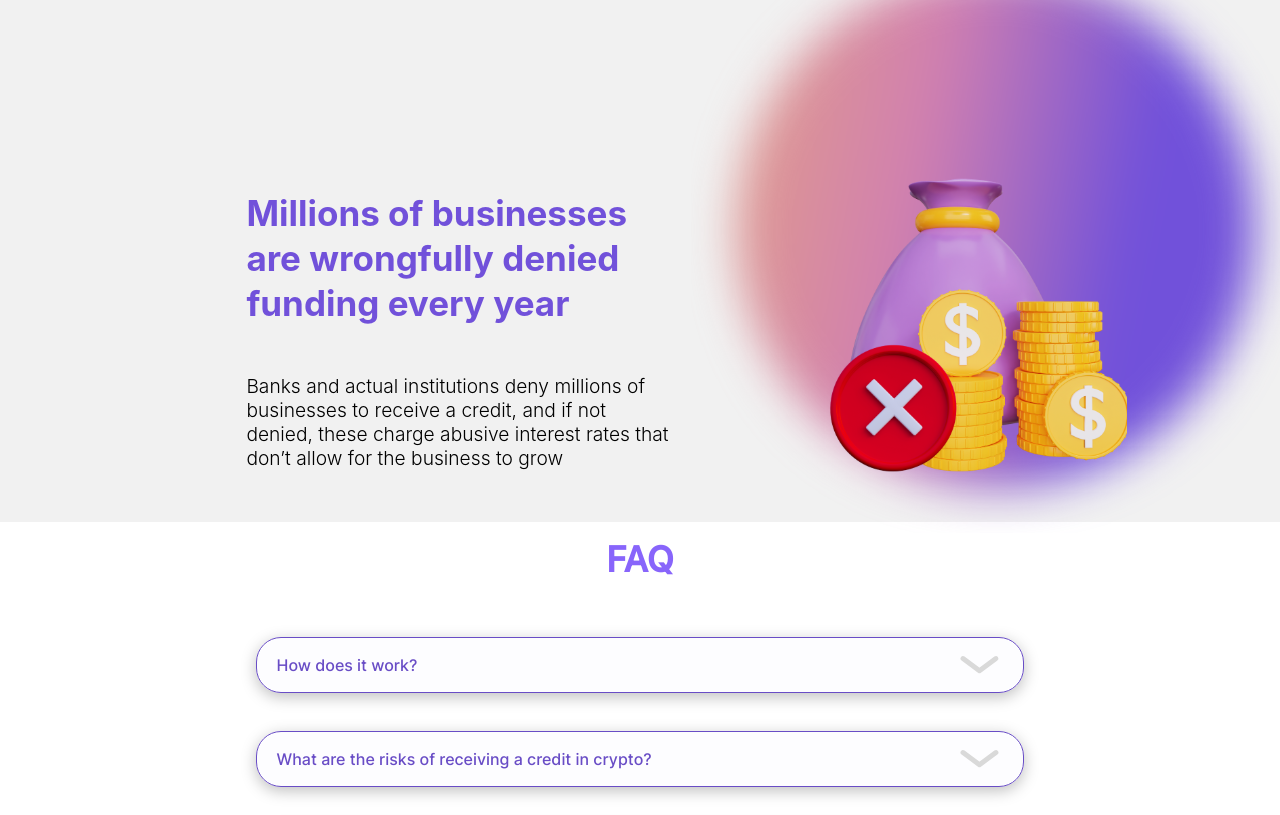
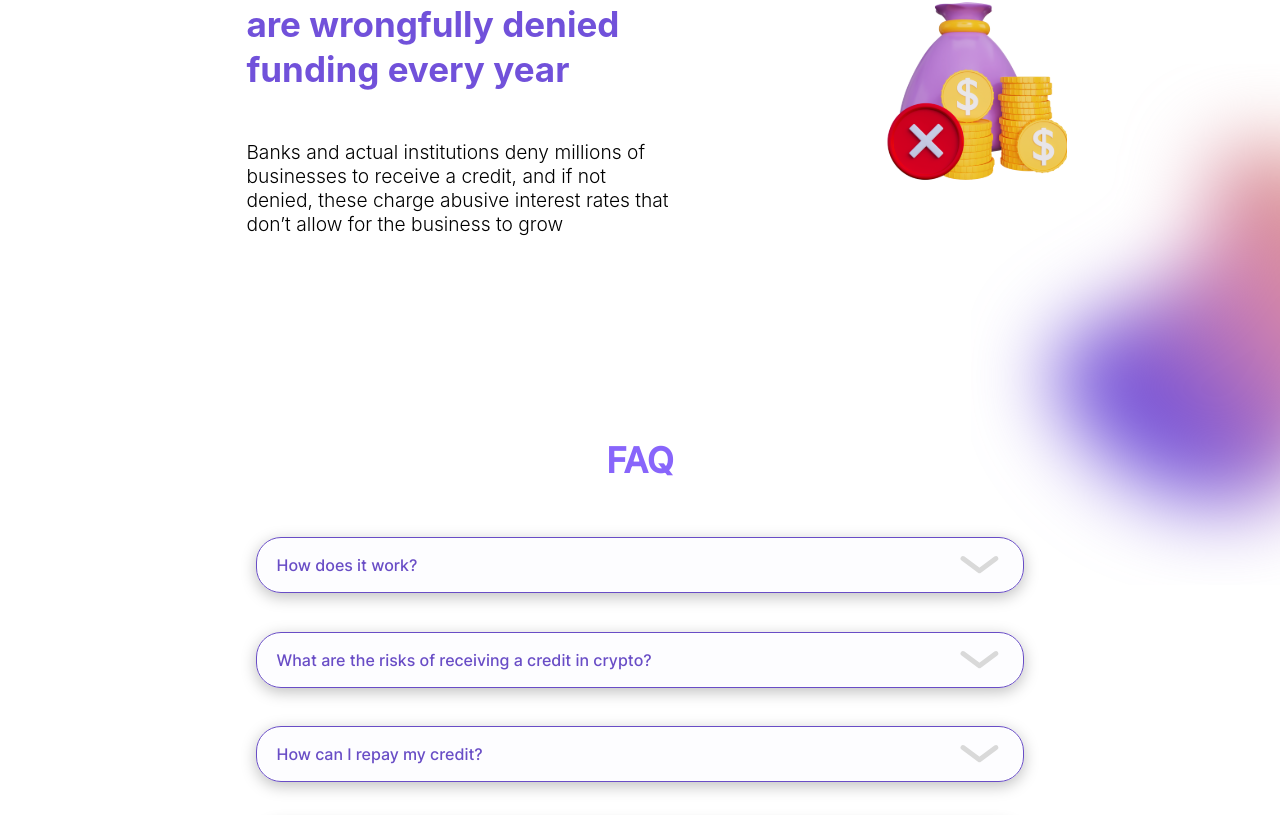
Before and after one commit to adrianiux38/growkeyreact, a React (Create React App) app: page / in a window 1280 px wide. Shown: the part 4065-4880 px from the top of the page. Built offline with nearby package versions, Linux system fonts and the light colour scheme.

Commit message:
casi listo

```diff
--- a/src/components/Ctaapply/Ctaapply.css
+++ b/src/components/Ctaapply/Ctaapply.css
@@ -19,8 +19,7 @@
     justify-content: center;
     justify-items: center;
     align-items: center;
-
-
+    text-align: center;
 }
 
 .ctaText h2{
@@ -51,7 +50,7 @@
     display: flex;
     justify-content: center;
     align-items: center;
-    width: 30% !important;
+    width: 30%;
     background: linear-gradient(180deg, #f8f8f800 0%, #694dc600 100%);
     box-shadow: 0px 4px 4px rgba(0, 0, 0, 0.25);
     border-radius: 25px;
@@ -60,3 +59,19 @@
     color: #7151DA;
     font-weight: bold;
 }
+
+@media (max-width: 850px) {
+    /*Mobiles*/
+    .ctaText h2, p{
+        max-width: 90%;
+    }
+    .ctaText p{
+        align-self: center;
+        margin: 0;
+        margin-bottom: 5%;
+    }
+    .ctaText button{
+        width: 60%;
+    }
+
+}
--- a/src/components/Ctaapply/index.jsx
+++ b/src/components/Ctaapply/index.jsx
@@ -6,7 +6,7 @@ export const Ctaapply = () => {
     <div id='ctaapply'>
         <div className='ctaText'>
             <h2>It's not  about the money, but how it makes you grow</h2>
-            <p>By being one of the first to join, you will be joining our ecommerce Masters mentorship group, where we will guide you along with industry experts to helop you escale your ecommerce business</p>
+            <p>By being one of the firsts to join, we will give you access to our exclusive mentorship group, where we will help you escale your ecommerce business</p>
             <button>Apply to witelist</button>
         </div>
     </div>
--- a/src/components/Faq/Faq.css
+++ b/src/components/Faq/Faq.css
@@ -1,6 +1,7 @@
 #faqsection{
     display: flex;
     width: 100vw;
+    margin-top: 12%;
     align-content: center;
     justify-content: center;
     flex-direction: column;
--- a/src/components/Navbar/Navbar.css
+++ b/src/components/Navbar/Navbar.css
@@ -88,6 +88,9 @@
         padding: 20px 0 20px;
         justify-content: flex-end;
     }
+    #logocont{
+      flex:0.9 !important;
+    }
 
     .navbar > div {
         min-height: 25px;
@@ -121,7 +124,7 @@
         flex-direction: column;
         justify-content: space-around;
         z-index: 12;
-        margin-right: 3vh !important;
+        margin-right: 0% !important;
 
     }
 
@@ -208,9 +211,11 @@
         justify-content: center;
         align-content: center;
         transform: translateY(100%);
+        z-index: 10;
         transition: all .2s ease-in-out;
-        /*z-index: 10;
         row-gap: 20px;
+        /*
+
         */
 
     }
--- a/src/components/Navbar/index.jsx
+++ b/src/components/Navbar/index.jsx
@@ -18,7 +18,7 @@ export const Navbar = () => {
                             <img src={Logo} alt="logo" />
                         </div>
                     </Link>
-                    <div className='contNav'>
+                    <div className='contNav' id="logocont">
                         <div className={isOpen ? "menuOpen menuButton" : "menuButton"} onClick={() => setIsOpen(!isOpen)}>
                         <span></span>
                         <span></span>
--- a/src/components/Platformpreview/Platformpreview.css
+++ b/src/components/Platformpreview/Platformpreview.css
@@ -115,3 +115,56 @@
     text-align: center;
 
 }
+
+@media (max-width: 850px) {
+    /*---------*/
+    /* Móviles */
+    /*---------*/
+    #platformpreviewContainer{
+        flex-direction: column;
+
+    }
+
+    .containerText{
+        align-content: center;
+        width: 100vw;
+        justify-content: center;
+        margin-top: 5%;
+        flex-direction: column;
+        align-content: center !important;
+    }
+    .containerText h2, p{
+        display: flex;
+        text-align: center;
+        max-width: 90% !important;
+        align-self: center !important;
+        justify-content: center;
+
+    }
+    .containerText p{
+        margin-top:5% !important;
+
+    }
+    .containerTitle{
+        margin-right: 0 !important;
+       text-align: center !important;
+
+    }
+
+    #rightContainer  p, h2{
+        align-self: flex-end;
+        max-width: 80%;
+        margin-right: 0 !important;
+
+    }
+    #leftContainer p, h2{
+        align-self: flex-end;
+        max-width: 80%;
+        margin-left: 0 !important;
+    }
+    .right, .left{
+        text-align: center;
+    }
+
+
+}
--- a/src/components/Quote/Quote.css
+++ b/src/components/Quote/Quote.css
@@ -1,27 +1,30 @@
+#quotecontainer{
+    width: 100vw;
+    display: flex;
+    flex-direction: column;
+    margin-top: 12%;
+}
+
+#fondo{
+    position: absolute;
+    background-size: cover;
+    background-repeat: no-repeat;
+    filter: blur(8px);
+    left: 0;
+    right: 0;
+    z-index: -1;
+    width: 100vw;
+    height: 47vh;
+    top:490%;
+
+}
+
 #quote {
     display: flex;
     width: 100vw;
     flex-direction: row;
-    margin-top: -30%;
-
-}
-#fondo{
-    position: relative;
-    margin-top: 10%;
-    margin-right: 0 !important;
-    opacity: 0.4;
-    z-index: -2;
-    width: 100vw;
-
 }
 
-#fondo img {
-    max-height:100%;
-    min-width: 100vw;
-    background-image: url("./assets/nuevofondo.svg");
-    background-size: cover;
-    margin-top: 3%;
-}
 .quoteText{
     flex-direction: column;
     display: flex;
@@ -54,7 +57,7 @@
     display: flex;
     flex-direction: column;
     flex: 0.5;
-    justify-content: flex-end;
+    justify-content: center;
 
 }
 .quoteImage img {
@@ -86,20 +89,27 @@
         margin-left: 0;
         color: #7151DA;
     }
-    #fondo{
-        position: relative;
-        margin-top: -100%;
-        margin-right: 0 !important;
-        opacity: 0.4;
-        z-index: -2;
-        width: 100vw;
-    }
 
 }
 
 @media only screen and (min-width: 768px) {
     /* tablets and desktop */
+    #quotecontainer{
+        margin-top: 31% !important;
+
+    }
+    #quote{
+        margin-top: 12% !important;
+    }
+    .quoteImage{
+        justify-content: center !important;
+    }
+    .quoteImage img {
+        width: 30%;
+        align-self: center;
+        justify-self: center;
+    }
     #fondo{
-        margin-top: 0;
+        margin-top: 0 !important;
     }
 }
--- a/src/components/Quote/index.jsx
+++ b/src/components/Quote/index.jsx
@@ -3,18 +3,20 @@
 import React from 'react';
 import "./Quote.css";
 import Moneybag from "./assets/moneybag.svg"
-import Background from "./assets/nuevofondo.svg"
 
 //Componente Funcional
 //type = button-long-text
 //prueba
+/*
+<div id="fondo">
+    <img src={Background} alt="Fondo"/>
+</div>
+            */
 
 export const Quote = () => {
     return(
-        <div>
-            <div id="fondo">
-                <img src={Background} alt="Fondo"/>
-            </div>
+        <div id="quotecontainer">
+            <div id="fondo"></div>
             <div id="quote">
                 <div className="quoteText">
                     <h2>Millions of businesses are wrongfully denied funding every year</h2>
--- a/src/components/Quoteapply/Quoteapply.css
+++ b/src/components/Quoteapply/Quoteapply.css
@@ -61,3 +61,41 @@
 .containerImage img{
     width: 50%;
 }
+
+@media (max-width: 850px) {
+    /*Mobiles*/
+    #quoteapply{
+        flex-direction: column;
+    }
+    .containerQuote{
+        margin: 0;
+        align-content: center;
+        align-items: center;
+        align-self: center;
+    }
+
+    .containerQuote h2{
+        display: flex;
+        width: 90%;
+        align-self: center;
+        text-align: center;
+    }
+
+    .containerQuote p{
+        width: 90%;
+        margin-top: 1%;
+        text-align: center;
+        margin-left: 5%;
+        margin-right: 5%;
+    }
+
+    .containerQuote button{
+        align-self: center;
+    }
+
+    .containerImage img{
+        margin-top: 12%;
+        align-self: center;
+    }
+
+}
--- a/src/components/Quoteinvest/Quoteinvest.css
+++ b/src/components/Quoteinvest/Quoteinvest.css
@@ -1,27 +1,30 @@
+#quotecontainer1{
+    width: 100vw;
+    display: flex;
+    flex-direction: column;
+    margin-top: 20%;
+}
+
+#fondo2{
+    position: absolute;
+    background-size: cover;
+    background-repeat: no-repeat;
+    filter: blur(8px);
+    left: 0;
+    right: 0;
+    top:105%;
+    z-index: -1;
+    width: 100vw;
+    height: 47vh;
+
+}
+
 #quote {
     display: flex;
     width: 100vw;
     flex-direction: row;
-    margin-top: -30%;
-
-}
-#fondo{
-    position: relative;
-    margin-top: 10%;
-    margin-right: 0 !important;
-    opacity: 0.4;
-    z-index: -2;
-    width: 100vw;
-
 }
 
-#fondo img {
-    max-height:100%;
-    min-width: 100vw;
-    background-image: url("./assets/nuevofondo.svg");
-    background-size: cover;
-    margin-top: 3%;
-}
 .quoteText{
     flex-direction: column;
     display: flex;
@@ -48,28 +51,13 @@
     font-size: 1.2em;
     color: black;
 }
-.quoteText button{
-    display: flex;
-    align-self:center;
-    margin-left: 20%;
-    justify-content: center;
-    align-items: center;
-    width: 60% !important;
-    background: linear-gradient(180deg, #7151DA 0%, #694DC6 100%);
-    box-shadow: 0px 4px 4px rgba(0, 0, 0, 0.25);
-    border-radius: 25px;
-    margin-top: 3%;
-    height: 6vh;
-    color: white;
-    font-weight: bold;
-}
 
 
 .quoteImage{
     display: flex;
     flex-direction: column;
     flex: 0.5;
-    justify-content: flex-end;
+    justify-content: center;
 
 }
 .quoteImage img {
@@ -101,14 +89,31 @@
         margin-left: 0;
         color: #7151DA;
     }
-    #fondo{
-        position: relative;
-        margin-top: -100%;
-        margin-right: 0 !important;
-        opacity: 0.4;
-        z-index: -2;
-        width: 100vw;
+    .quoteImage img {
+        width: 50%;
+        margin-top: 5%;
     }
 
+}
 
+@media only screen and (min-width: 768px) {
+    /* tablets and desktop */
+    #quotecontainer1{
+        margin-top: 30% !important;
+
+    }
+    #quote{
+        margin-top: -20% !important;
+    }
+    .quoteImage{
+        justify-content: center !important;
+    }
+    .quoteImage img {
+        width: 30%;
+        align-self: center;
+        justify-self: center;
+    }
+    #fondo{
+        margin-top: 0 !important;
+    }
 }
```
Also changed, not shown: src/components/Headerapply/Headerapply.css (+57 -0 lines), src/components/Quoteinvest/index.jsx (+3 -8 lines), src/image/fondodifuminado.svg.
